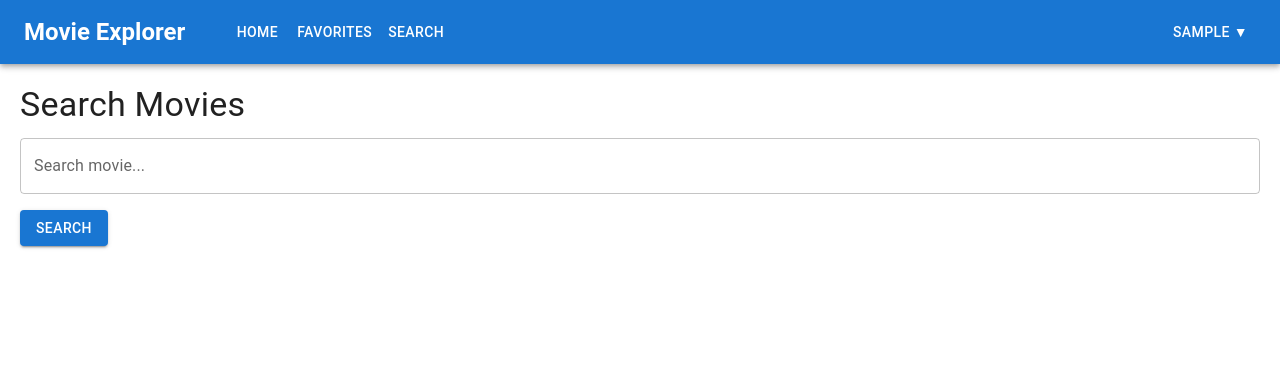
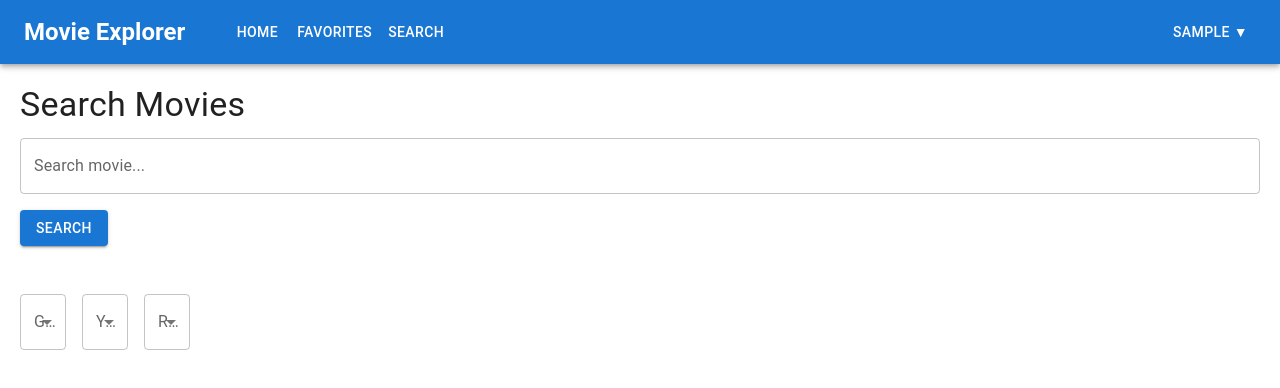
Before and after one commit to console-zain/Movie-Explorer-Discover-Your-Favorite-Films, a React (Create React App) app: page /search in a window 1280 px wide. Shown: the top 388 px of the page. Built offline with nearby package versions, Linux system fonts and the light colour scheme; sample sign-in values are in the browser's storage.

Commit message:
Added filters

```diff
--- a/src/pages/Search/Search.jsx
+++ b/src/pages/Search/Search.jsx
@@ -4,6 +4,7 @@ import Navbar from "../../components/Navbar/Navbar";
 import MovieCard from "../../components/MovieCard/MovieCard";
 import { searchMovies } from "../../services/tmdbApi";
 import { useMovieContext } from "../../context/MovieContext";
+import { FormControl, InputLabel, Select, MenuItem } from "@mui/material";
 
 const Search = () => {
   const [query, setQuery] = useState("");
@@ -32,6 +33,10 @@ const Search = () => {
     runLastSearch();
   }, []);
 
+  const [genre, setGenre] = useState("");
+  const [year, setYear] = useState("");
+  const [rating, setRating] = useState("");
+
   const handleSearch = async () => {
     if (!query.trim()) return;
 
@@ -41,6 +46,16 @@ const Search = () => {
 
     setSearchResults(data.results);
   };
+
+  const filteredMovies = searchResults.filter((movie) => {
+    const genreMatch = !genre || movie.genre_names?.includes(genre);
+
+    const yearMatch = !year || movie.release_date?.startsWith(year);
+
+    const ratingMatch = !rating || movie.vote_average >= Number(rating);
+
+    return genreMatch && yearMatch && ratingMatch;
+  });
 
   return (
     <>
@@ -71,8 +86,72 @@ const Search = () => {
           Search
         </Button>
 
+        <Grid container spacing={2} sx={{ mt: 2, mb: 2 }}>
+          <Grid item xs={12} md={4}>
+            <FormControl fullWidth>
+              <InputLabel>Genre</InputLabel>
+
+              <Select
+                value={genre}
+                label="Genre"
+                onChange={(e) => setGenre(e.target.value)}
+              >
+                <MenuItem value="">All</MenuItem>
+
+                <MenuItem value="Action">Action</MenuItem>
+
+                <MenuItem value="Comedy">Comedy</MenuItem>
+
+                <MenuItem value="Drama">Drama</MenuItem>
+
+                <MenuItem value="Adventure">Adventure</MenuItem>
+              </Select>
+            </FormControl>
+          </Grid>
+
+          <Grid item xs={12} md={4}>
+            <FormControl fullWidth>
+              <InputLabel>Year</InputLabel>
+
+              <Select
+                value={year}
+                label="Year"
+                onChange={(e) => setYear(e.target.value)}
+              >
+                <MenuItem value="">All</MenuItem>
+
+                <MenuItem value="2026">2026</MenuItem>
+                <MenuItem value="2025">2025</MenuItem>
+                <MenuItem value="2024">2024</MenuItem>
+                <MenuItem value="2023">2023</MenuItem>
+                <MenuItem value="2022">2022</MenuItem>
+              </Select>
+            </FormControl>
+          </Grid>
+
+          <Grid item xs={12} md={4}>
+            <FormControl fullWidth>
+              <InputLabel>Rating</InputLabel>
+
+              <Select
+                value={rating}
+                label="Rating"
+                onChange={(e) => setRating(e.target.value)}
+              >
+                <MenuItem value="">All</MenuItem>
+
+                <MenuItem value="7">7+</MenuItem>
+
+                <MenuItem value="8">8+</MenuItem>
+
+                <MenuItem value="9">9+</MenuItem>
+              </Select>
+            </FormControl>
+          </Grid>
+        </Grid>
+
         <Grid container spacing={3}>
-          {searchResults.map((movie) => (
+          {filteredMovies.map((movie) => (
             <Grid item xs={12} sm={6} md={4} lg={3} key={movie.id}>
               <MovieCard movie={movie} />
             </Grid>
--- a/src/services/tmdbApi.js
+++ b/src/services/tmdbApi.js
@@ -75,4 +75,10 @@ export const searchMovies = async (query, page = 1) => {
   }
 };
 
+export const getGenres = async () => {
+  const response = await api.get("/genre/movie/list");
+
+  return response.data.genres;
+};
+
 export default api;
```
